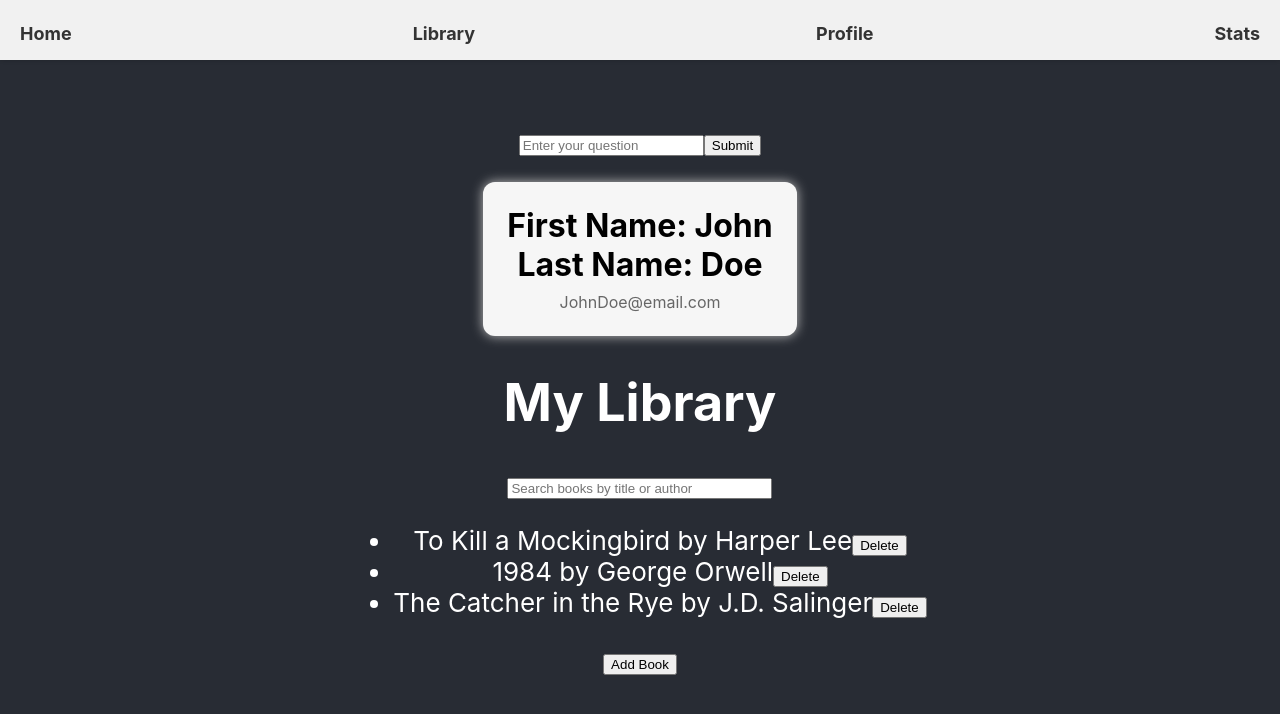
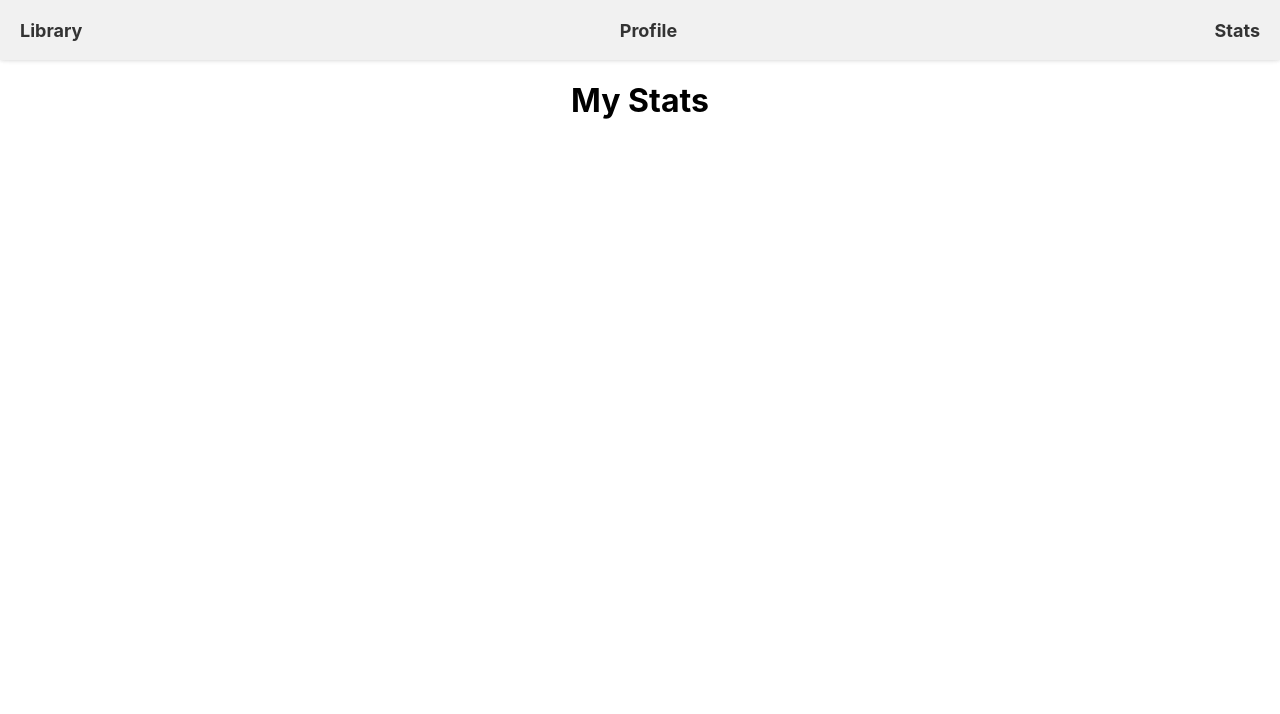
Before and after one commit to jianliu200/csce436project, a React (Create React App) app in the folder 436project/: page /Stat in a window 1280 px wide. Shown: the top 714 px of the page. Built offline with nearby package versions, Linux system fonts and the light colour scheme.

Commit message:
added navbar functionality
woohoo

```diff
--- a/436project/src/App.js
+++ b/436project/src/App.js
@@ -1,18 +1,23 @@
-import logo from './logo.svg';
+import React from 'react';
+import { BrowserRouter, Routes, Route } from 'react-router-dom';
 import './App.css';
 import Navbar from './NavBar';
 import Library from './pages/Library';
 import Profile from './pages/Profile';
-import Search from './pages/Search';
+import Stat from './pages/Stat';
+
 function App() {
   return (
-    <div className="App">
-      <header className="App-header">
-        <Search></Search>
-        <Profile/>
-        <Library/>
-      </header>
-    </div>
+    <BrowserRouter>
+      <div className="App">
+        <Navbar />
+        <Routes>
+          <Route path="/Library" element={<Library />} />
+          <Route path="/Profile" element={<Profile />} />
+          <Route path="/Stat" element={<Stat />} />
+        </Routes>
+      </div>
+    </BrowserRouter>
   );
 }
 
--- a/436project/src/NavBar.js
+++ b/436project/src/NavBar.js
@@ -7,22 +7,17 @@ function Navbar() {
     <nav className="navbar">
       <ul>
         <li>
-          <NavLink exact to="/">
-            Home
-          </NavLink>
-        </li>
-        <li>
-          <NavLink exact to="/">
+          <NavLink exact to="/Library">
             Library
           </NavLink>
         </li>
         <li>
-          <NavLink exact to="/">
+          <NavLink exact to="/Profile">
             Profile
           </NavLink>
         </li>
         <li>
-          <NavLink exact to="/">
+          <NavLink exact to="/Stat">
             Stats
           </NavLink>
         </li>
--- a/436project/src/pages/Library.js
+++ b/436project/src/pages/Library.js
@@ -40,10 +40,8 @@ function Library() {
 
   return (
     <div>
-      <Router>
-        <Navbar />
-      </Router>
-      <h1>My Library</h1>
+      <Navbar />
+      <h1 style={{padding:60,}}>My Library</h1>
       <div>
         <input
           type="text"
--- a/436project/src/pages/Profile.js
+++ b/436project/src/pages/Profile.js
@@ -5,9 +5,8 @@ import Navbar from '../NavBar';
 const Profile = () => {
   return (
     <div>
-      <Router>
-        <Navbar />
-      </Router>
+      <Navbar />
+      <h1 style={{padding:60,}}>My Profile</h1>
 
       <div style={{ backgroundColor: '#F6F6F6', borderRadius: '12px', padding: '24px', boxShadow: '0px 0px 12px #BDBDBD', }}>
         <h1 style={{ fontSize: '32px', margin: '0',color: "black" }}>First Name: John</h1>
--- a/436project/src/pages/Stat.js
+++ b/436project/src/pages/Stat.js
@@ -3,10 +3,12 @@ import { BrowserRouter as Router, Switch, Route } from 'react-router-dom';
 import Navbar from '../NavBar';
 
 function Stat(){
-    <div>
-        <Router>
-        <Navbar />
-        </Router>
-    </div>
+    return (
+        <div>
+          <Navbar />
+          <h1 style={{padding:60,}}>My Stats</h1>
+
+        </div>
+      );
 }
 export default Stat
```
